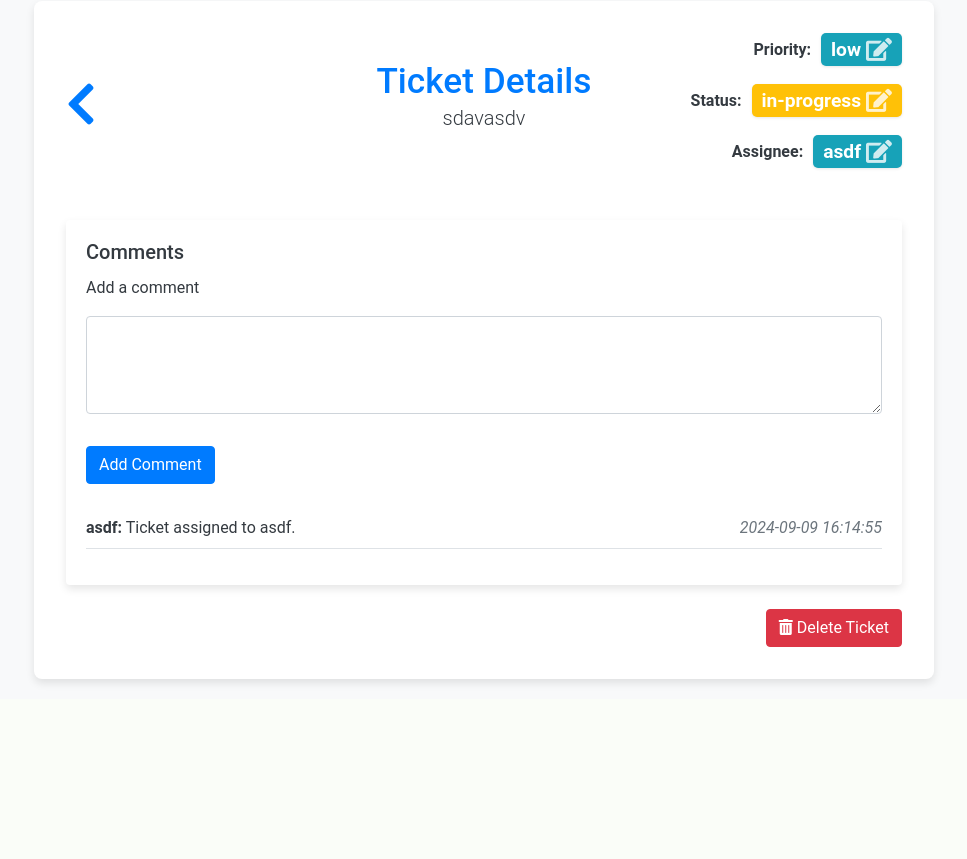
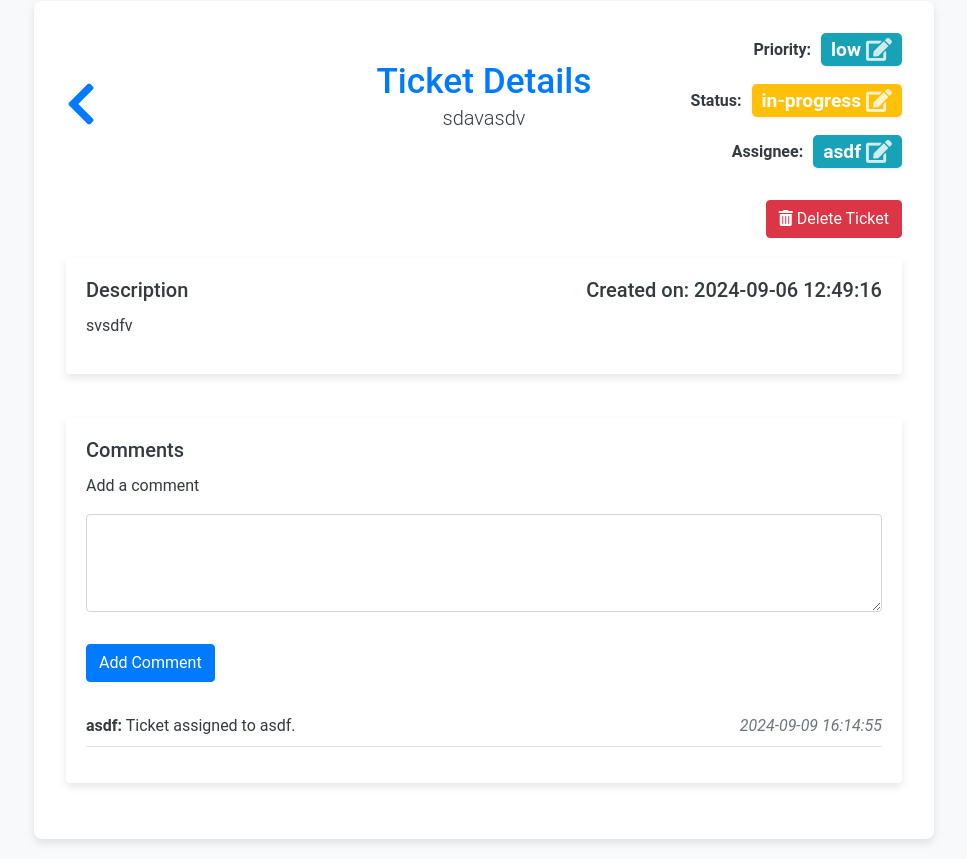
Before and after one commit to Hiru5han/QA-project-weabapp, a Flask app: page /ticket/1 in a window 1280 px wide. Shown: the part 135-994 px from the top of the page, without its empty margins (156-1123 px from the left). Before the commit the page ends 820 px from the top, so only its background shows below. Run offline with Flask 3, Linux system fonts and the light colour scheme; a user stored in the database is signed in; some libraries are stand-ins or nearby versions.

Commit message:
reverting ticket details to original button placement

```diff
--- a/app/static/styles.css
+++ b/app/static/styles.css
@@ -1014,3 +1014,7 @@ body.dark-mode .modal-footer {
 .dataTables_length select {
   color: rgb(255, 255, 255);
 }
+
+.wide-delete-btn {
+  width: 150px; /* Set the desired width */
+}
--- a/app/templates/ticket_details.html
+++ b/app/templates/ticket_details.html
@@ -61,8 +61,42 @@
       </div>
     </div>
 
+    <!-- Delete Button Section -->
+    {% if current_user.role == 'admin' %}
+    <div class="text-end mt-4">
+      <form
+        method="POST"
+        action="{{ url_for('main.delete_ticket', ticket_id=ticket.id) }}"
+        onsubmit="return confirm('Are you sure you want to delete this ticket?');"
+      >
+        <div class="d-flex justify-content-end">
+          <input type="hidden" name="csrf_token" value="{{ csrf_token() }}" />
+          <button type="submit" class="btn btn-danger ms-2">
+            <i class="fas fa-trash-alt"></i> Delete Ticket
+          </button>
+        </div>
+      </form>
+    </div>
+    {% endif %}
 
     <!-- Description and Comments Section -->
+    <div class="row mb-4">
+      <div class="col-md-12">
+        <div class="card">
+          <div class="card-body">
+            <div class="d-flex justify-content-between align-items-center">
+              <h5 class="card-title">Description</h5>
+              <h5 class="card-title text-end">
+                Created on: {{ ticket.created_at.strftime('%Y-%m-%d %H:%M:%S')
+                }}
+              </h5>
+            </div>
+            <p>{{ ticket.description }}</p>
+          </div>
+        </div>
+      </div>
+    </div>
+
     <div class="row mb-4">
       <div class="col-md-12">
         <div class="card">
@@ -108,25 +142,8 @@
         </div>
       </div>
     </div>
-
-<!-- Delete Button Section -->
-{% if current_user.role == 'admin' %}
-<div class="text-end mt-4">
-  <form
-    method="POST"
-    action="{{ url_for('main.delete_ticket', ticket_id=ticket.id) }}"
-    onsubmit="return confirm('Are you sure you want to delete this ticket?');"
-  >
-    <div class="d-flex justify-content-end">
-      <input type="hidden" name="csrf_token" value="{{ csrf_token() }}" />
-      <button type="submit" class="btn btn-danger ms-2">
-        <i class="fas fa-trash-alt"></i> Delete Ticket
-      </button>
   </div>
-  </form>
 </div>
-{% endif %}
-
 
 <!-- Priority Modal -->
 <div class="modal fade" id="priorityModal" tabindex="-1" aria-labelledby="priorityModalLabel" aria-hidden="true">
```
Lines whose indentation alone changed are shown as unchanged.
